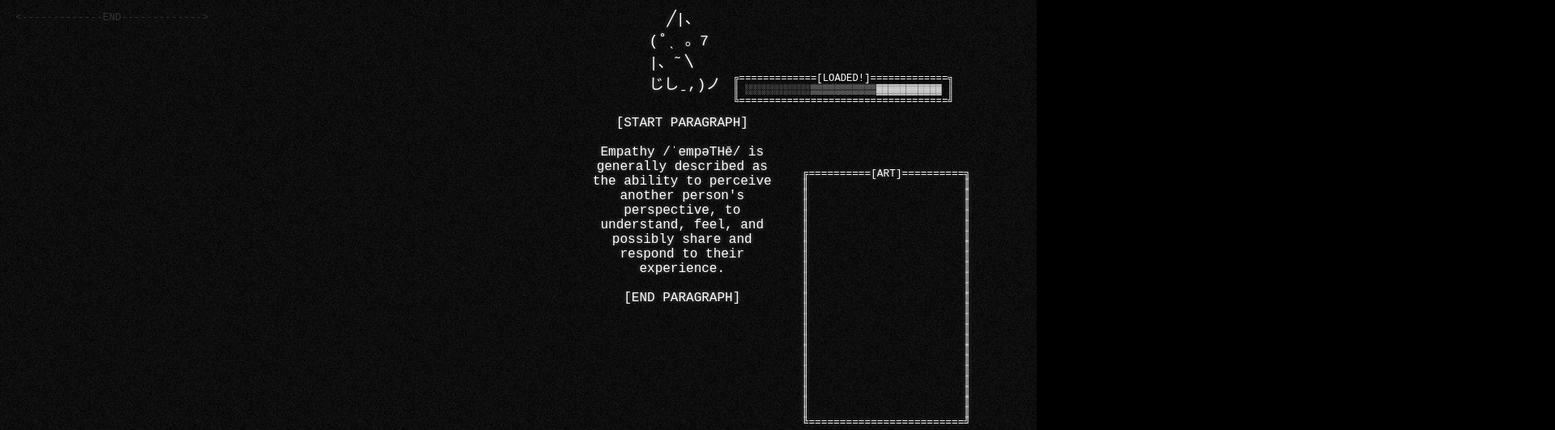
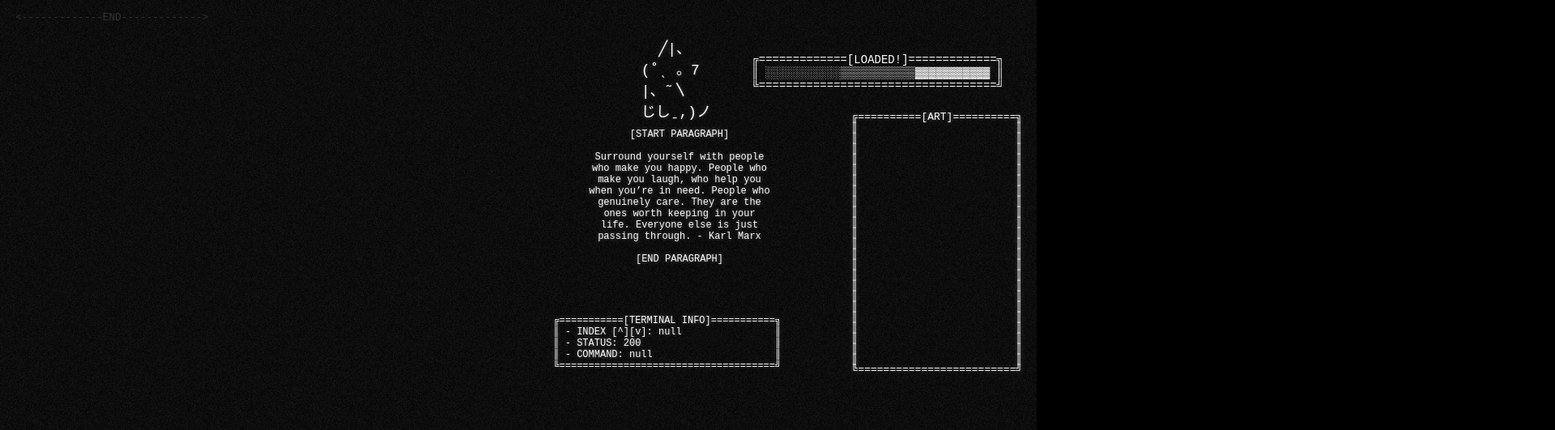
Before and after one commit to g0ofycat/Terminal, a plain HTML site: page index.html in a window 1280 px wide. Shown: the part 44-575 px from the top of the page at 81% size, 1920 px wide, since content can reach past the window. Drawn offline with Linux system fonts and the light colour scheme.

Commit message:
fuck css

```diff
--- a/index.html
+++ b/index.html
@@ -12,17 +12,20 @@
 <body>
   <div class="name">g0ofycat.exe</div>
   <div class="icons">🗕 🗖 🗙</div>
-  <div class="command-output"></div>
-  <div class="breaker"><-------------END-------------></div>
+
+  <div class="visual-container">
+    <div class="inner-content">
       <div class="ascii-icon"></div>
       <div class="text-paragraph"></div>
+
       <div class="terminal-info">
         ╔===========[TERMINAL INFO]===========╗
-    ║ - INDEX: null                       ║
+        ║ - INDEX [^][v]: null                ║
         ║ - STATUS: 200                       ║
         ║ - COMMAND: null                     ║
         ╚=====================================╝
       </div>
+
       <div class="ascii-art">
         ╔==========[ART]==========╗
         ║                         ║
@@ -50,11 +53,17 @@
         ║                         ║
         ╚=========================╝
       </div>
+
       <div class="loading-bar">
         ╔=============[LOADING]=============╗
         ║                                   ║
         ╚===================================╝
       </div>
+    </div>
+  </div>
+
+  <div class="command-output"></div>
+  <div class="breaker"><-------------END-------------></div>
   <div class="version">v.1.0.0</div>
   <div class="terminal">
     <div class="prompt">
--- a/script.js
+++ b/script.js
@@ -11,7 +11,7 @@ let historyIndex = null;
 const paragraph = `
 [START PARAGRAPH]
 
-Empathy /ˈempəTHē/ is generally described as the ability to perceive another person's perspective, to understand, feel, and possibly share and respond to their experience.
+Surround yourself with people who make you happy. People who make you laugh, who help you when you’re in need. People who genuinely care. They are the ones worth keeping in your life. Everyone else is just passing through. - Karl Marx
 
 [END PARAGRAPH]
 `;
@@ -191,7 +191,7 @@ function updateTerminalInfo(command = "null", statusCode = 200) {
 
 	const statusLine = `- STATUS: ${statusCode}`.padEnd(35, " ") + " ║";
 	const commandLine = `- COMMAND: ${displayCommand}`.padEnd(35, " ") + " ║";
-	const indexLine = `- INDEX: ${historyIndex}`.padEnd(35, " ") + " ║";
+	const indexLine = `- INDEX [^][v]: ${historyIndex}`.padEnd(35, " ") + " ║";
 
 	terminal_info.textContent = `
     ╔===========[TERMINAL INFO]===========╗
@@ -217,7 +217,8 @@ async function processCommand(command) {
 				"info - 'Personal details'\n\n" +
 				"projects - 'List of major projects'\n\n" +
 				"contact - 'Get my contact links'\n\n" +
-				"cls - 'Clears the terminal and history'\n\n";
+				"cls - 'Clears the terminal and history'\n\n" +
+				"(Up and down arrow keys while typing in the terminal to view history)\n\n";
 			break;
 
 		case "bio":
@@ -304,7 +305,7 @@ I specialize in areas such as Mechanics / Systems, UI/UX design, and many other
 	}
 
 	updateTerminalInfo(command, statusCode);
-	animateLoadingBar(responseText.length / 2);
+	animateLoadingBar(responseText.length / 40);
 	typeText(responseText);
 
 	commandHistory.push({
--- a/style.css
+++ b/style.css
@@ -42,6 +42,21 @@ body::after {
   content: "";
   display: block;
   height: 4rem;
+}
+
+.visual-container {
+  position: absolute;
+  width: 100%;
+  height: 100%;
+}
+
+.inner-content {
+  position: absolute;
+  top: 0;
+  left: 0;
+  width: 1920px;
+  height: 1020px;
+  transform-origin: top left;
 }
 
 .terminal {
@@ -159,57 +174,57 @@ input::placeholder {
 }
 
 .ascii-art {
-  position: fixed;
-  top: 30vh;
-  left: 75vw;
-  font-size: clamp(0.8rem, 1vw, 1rem);
+  position: absolute;
+  top: 150px;
+  left: 970px;
+  font-size: 13px;
   color: #fff;
   line-height: 1;
   z-index: 10;
 }
 
 .ascii-icon {
-  position: fixed;
-  top: 2rem;
-  right: 23rem;
+  position: absolute;
+  top: 50px;
+  right: 1025px;
   color: #ffffff;
   display: flex;
   align-items: center;
   justify-content: center;
-  font-size: 1.2rem;
+  font-size: 18px;
   font-weight: 400;
   white-space: pre;
 }
 
 .loading-bar {
-  position: fixed;
-  top: 15vh;
-  right: 8vw;
+  position: absolute;
+  top: 75px;
+  right: 700px;
   color: #fff;
-  font-size: 0.8rem;
+  font-size: 14px;
   white-space: pre;
   display: block;
 }
 
 .text-paragraph {
-  position: fixed;
+  position: absolute;
   text-align: center;
-  top: 10rem;
-  right: 20rem;
+  top: 160px;
+  right: 975px;
   color: #ffffff;
-  font-size: 2vh;
+  font-size: 12px;
   font-weight: 200;
-  padding: 1rem;
+  padding: 10px;
   max-width: 15rem;
 }
 
 .terminal-info {
-  position: fixed;
-  bottom: 5rem;
-  right: 19rem;
-  padding: 1rem;
+  position: absolute;
+  top: 375px;
+  right: 950px;
+  padding: 25px;
   color: #ffffff;
-  font-size: 0.8rem;
+  font-size: 12px;
   display: flex;
   align-items: center;
   justify-content: center;
@@ -240,6 +255,14 @@ input::placeholder {
   background: #292929;
 }
 
+@media (min-width: 1px) {
+  .visual-container {
+    display: flex;
+    justify-content: flex-start;
+    align-items: flex-start;
+  }
+}
+
 @media (max-width: 980px) or (max-height: 520px) {
   .text-paragraph,
   .terminal-info,
```
Lines whose indentation alone changed are shown as unchanged.
